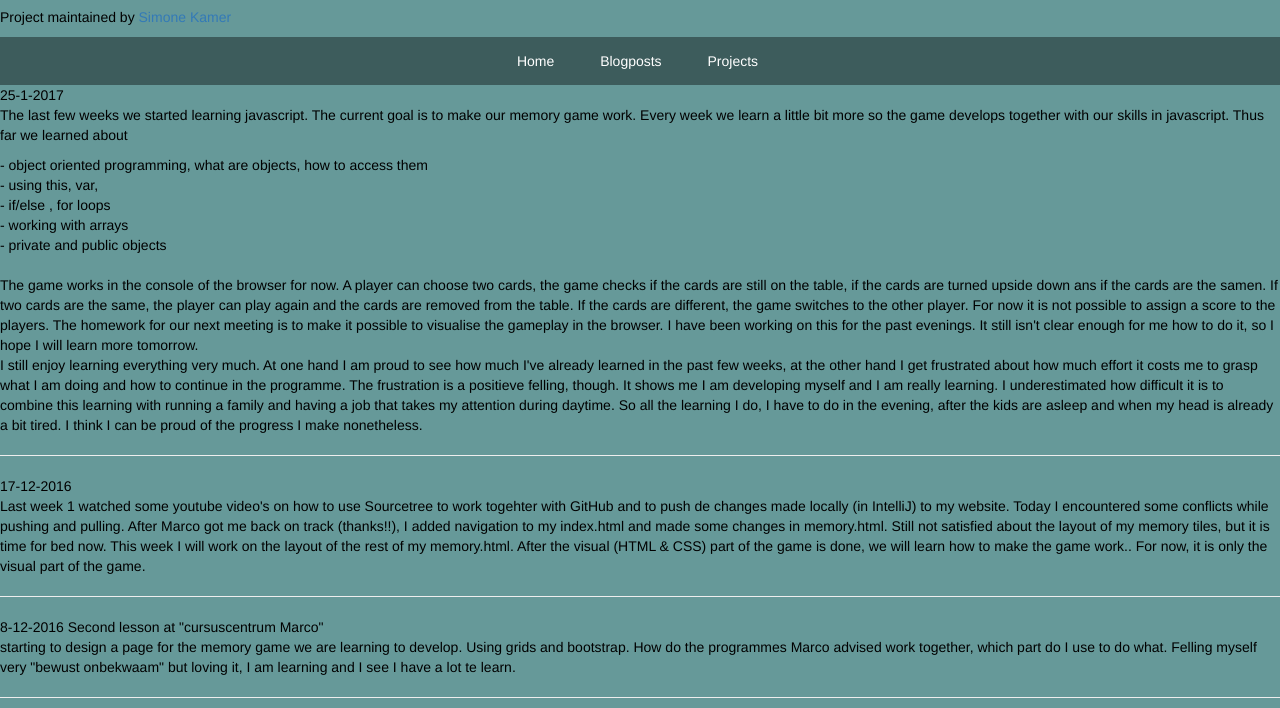
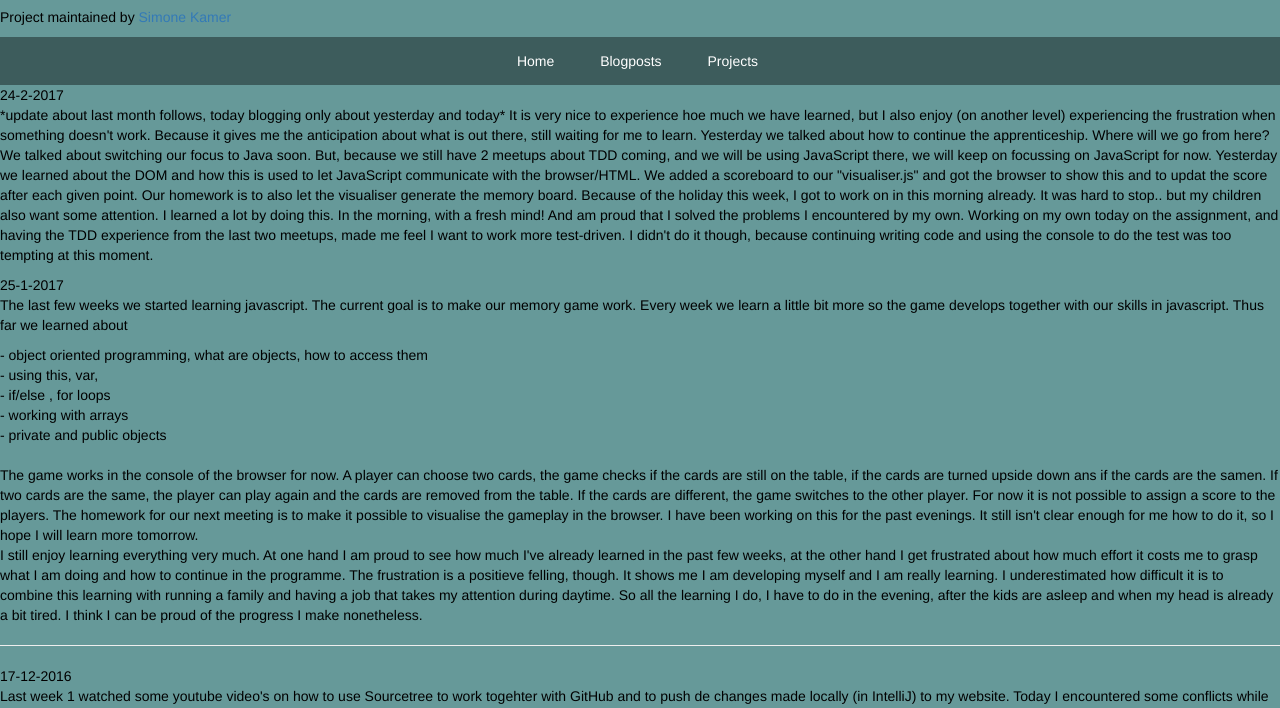
Before and after one commit to SimoneKamer/simonekamer.github.io, a plain HTML site: page blogposts.html in a window 1280 px wide. Shown: the part 63-771 px from the top of the page. Drawn offline with Linux system fonts and the light colour scheme.

Commit message:
wrote a new blog about yesterday and this morning, working on the memory game

```diff
--- a/blogposts.html
+++ b/blogposts.html
@@ -19,6 +19,22 @@
     </ul>
 </nav>
 <div>
+    <p class="blogposts">24-2-2017<br>
+    *update about last month follows, today blogging only about yesterday and today*
+        It is very nice to experience hoe much we have learned, but I also enjoy (on another level) experiencing the frustration when something doesn't work.
+        Because it gives me the anticipation about what is out there, still waiting for me to learn.
+        Yesterday we talked about how to continue the apprenticeship. Where will we go from here? We talked about switching our focus to Java soon.
+        But, because we still have 2 meetups about TDD coming, and we will be using JavaScript there, we will keep on focussing on JavaScript for now.
+        Yesterday we learned about the DOM and how this is used to let JavaScript communicate with the browser/HTML.
+        We added a scoreboard to our "visualiser.js" and got the browser to show this and to updat the score after each given point.
+        Our homework is to also let the visualiser generate the memory board.
+        Because of the holiday this week, I got to work on in this morning already. It was hard to stop.. but my children also want some attention.
+        I learned a lot by doing this. In the morning, with a fresh mind! And am proud that I solved the problems I encountered by my own.
+
+        Working on my own today on the assignment, and having the TDD experience from the last two meetups, made me feel I want to work more test-driven.
+        I didn't do it though, because continuing writing code and using the console to do the test was too tempting at this moment.
+
+    </p>
     <p class="blogposts">25-1-2017 <br>
         The last few weeks we started learning javascript. The current goal is to make our memory game work. Every week we learn a little bit more
         so the game develops together with our skills in javascript.
```
